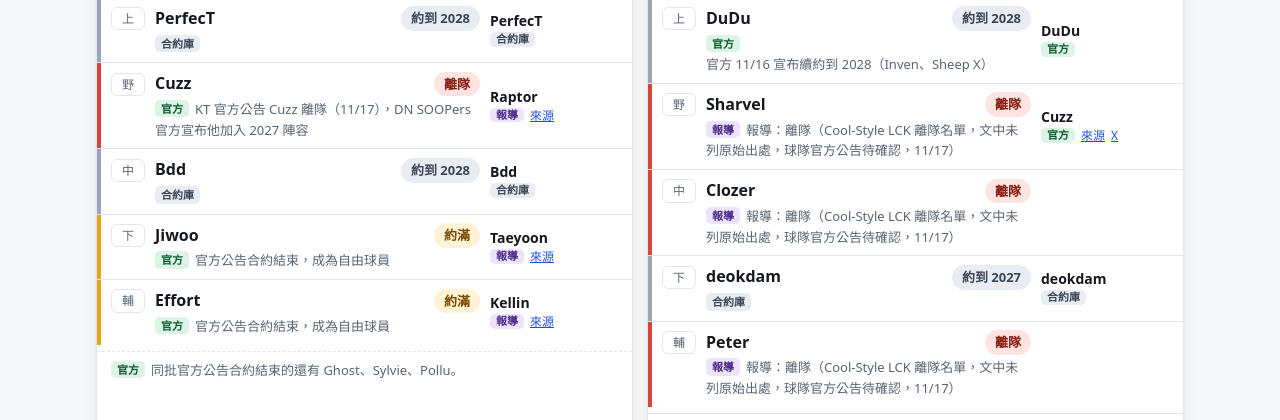
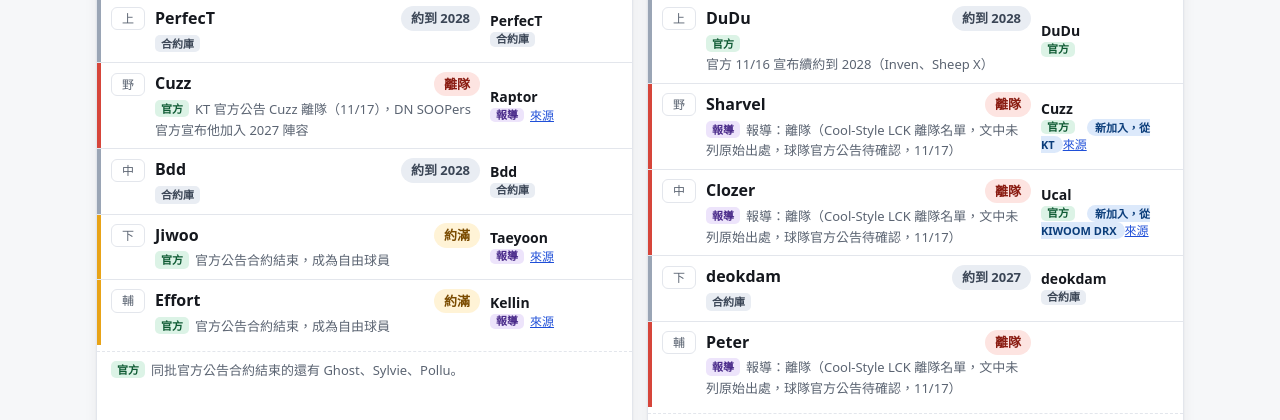
Before and after one commit to VicGamePacker/transfer-board, a plain HTML site: page index.html in a window 1280 px wide. Shown: the part 1794-2214 px from the top of the page. Drawn offline with Linux system fonts and the light colour scheme; no server answers.

Commit message:
新加入改顯示在 2027 欄對應位置，不再另列區塊
Co-Authored-By: Claude Sonnet 5.5 <noreply@anthropic.com>

```diff
--- a/index.html
+++ b/index.html
@@ -129,6 +129,7 @@ footer{padding:20px 0 48px;color:var(--muted);font-size:13px}
 .nx{grid-column:4;grid-row:1 / span 2;font-size:13px;line-height:1.35;min-width:0}
 .nx b{display:block;font-size:14px;word-break:break-word}
 .nx a{font-size:12px}
+.jtag{font-size:11px;font-weight:700;color:var(--joined-ink);background:var(--joined-bg);border-radius:999px;padding:1px 8px;margin-left:6px}
 .nxlab{display:none;font-size:11px;color:var(--muted)}
 @media (max-width:540px){.grid{grid-template-columns:1fr}.p,.ph{grid-template-columns:34px minmax(0,1fr) auto}.ph span:nth-child(4){display:none}.nx{grid-column:2 / 4;grid-row:auto;padding-top:2px}.nxlab{display:inline}}
 @media (max-width:760px){.controls{position:static}}
@@ -258,8 +259,21 @@ footer{padding:20px 0 48px;color:var(--muted);font-size:13px}
     });
   }
 
+  function assignJoins(team){
+    var map = new Map(), extra = [];
+    (team.joins || []).forEach(function(j){
+      var c = team.players.filter(function(p){ return !map.has(p) && p.r === j.r; });
+      var open = function(p){ return p.s === "left" || p.s === "expired" || p.s === "unknown"; };
+      var pick = c.filter(function(p){ return p.next && p.next.n === j.n; })[0] ||
+        c.filter(function(p){ return open(p) && !p.next; })[0] || c.filter(open)[0];
+      if (pick) map.set(pick, j); else extra.push(j);
+    });
+    return {map: map, extra: extra};
+  }
+
   function matchPlayer(team, p){
-    if (filter && p.s !== filter) return false;
+    if (filter === "joined") { if (!team._jm.map.has(p)) return false; }
+    else if (filter && p.s !== filter) return false;
     if (query) {
       var q = query.toLowerCase();
       if (team.name.toLowerCase().indexOf(q) < 0 && p.n.toLowerCase().indexOf(q) < 0 && !(p.next && p.next.n.toLowerCase().indexOf(q) >= 0)) return false;
@@ -284,8 +298,9 @@ footer{padding:20px 0 48px;color:var(--muted);font-size:13px}
     grid.textContent = "";
     var shown = 0;
     league.teams.forEach(function(team){
-      var ps = filter === "joined" ? [] : team.players.filter(function(p){ return matchPlayer(team, p); });
-      var js = (team.joins || []).filter(function(j){ return matchJoin(team, j); });
+      team._jm = assignJoins(team);
+      var ps = team.players.filter(function(p){ return matchPlayer(team, p); });
+      var js = team._jm.extra.filter(function(j){ return matchJoin(team, j); });
       if (!ps.length && !js.length) return;
       shown++;
       var card = el("article", "team");
@@ -294,7 +309,7 @@ footer{padding:20px 0 48px;color:var(--muted);font-size:13px}
       if (team.logo) { var lg = el("img"); lg.src = team.logo; lg.alt = ""; lg.width = 32; lg.height = 32; lg.loading = "lazy"; tn.appendChild(lg); }
       tn.appendChild(el("span", null, team.name));
       h.appendChild(tn);
-      h.appendChild(el("small", null, (ps.length || js.length) + " 位"));
+      h.appendChild(el("small", null, (ps.length + js.length) + " 位"));
       card.appendChild(h);
       if (ps.length) { var hd = el("div", "ph"); ["位置","選手與狀態","","2027"].forEach(function(t){ hd.appendChild(el("span", null, t)); }); card.appendChild(hd); }
       var ul = el("ul", "players");
@@ -310,21 +325,23 @@ footer{padding:20px 0 48px;color:var(--muted);font-size:13px}
         n.appendChild(document.createTextNode(p.note || ""));
         if (p.note || (p.nlv||p.lv)) li.appendChild(n);
         var stay = (p.s === "renewed" || (p.s === "until" && p.y >= 2027)) ? {n: p.n, lv: p.lv} : null;
-        var who = p.next || stay;
+        var jn = team._jm.map.get(p);
+        var who = jn || p.next || stay;
         if (who) {
           var nx = el("div", "nx");
           nx.appendChild(el("span", "nxlab", "2027："));
           nx.appendChild(el("b", null, who.n));
           nx.appendChild(tag(who.lv));
-          if (p.next && p.next.src) { var sa = el("a", null, "來源"); sa.href = p.next.src; sa.target = "_blank"; sa.rel = "noopener"; nx.appendChild(sa); }
-          if (p.next && p.next.srcX) { var xa = el("a", null, "X"); xa.href = p.next.srcX; xa.target = "_blank"; xa.rel = "noopener"; xa.style.marginLeft = "6px"; nx.appendChild(xa); }
+          if (jn) nx.appendChild(el("span", "jtag", "新加入" + (jn.from ? "，從 " + jn.from : "")));
+          var nsrc = jn ? (/^http/.test(jn.src || "") ? jn.src : "") : (p.next && p.next.src);
+          if (nsrc) { var sa = el("a", null, "來源"); sa.href = nsrc; sa.target = "_blank"; sa.rel = "noopener"; nx.appendChild(sa); }
+          if (!jn && p.next && p.next.srcX) { var xa = el("a", null, "X"); xa.href = p.next.srcX; xa.target = "_blank"; xa.rel = "noopener"; xa.style.marginLeft = "6px"; nx.appendChild(xa); }
           li.appendChild(nx);
         }
         ul.appendChild(li);
       });
       if (ps.length) card.appendChild(ul);
       if (js.length) {
-        if (ps.length) card.appendChild(el("div", "jhd", "新加入"));
         var ju = el("ul", "players");
         js.forEach(function(j){
           var li = el("li", "p joined");
```
